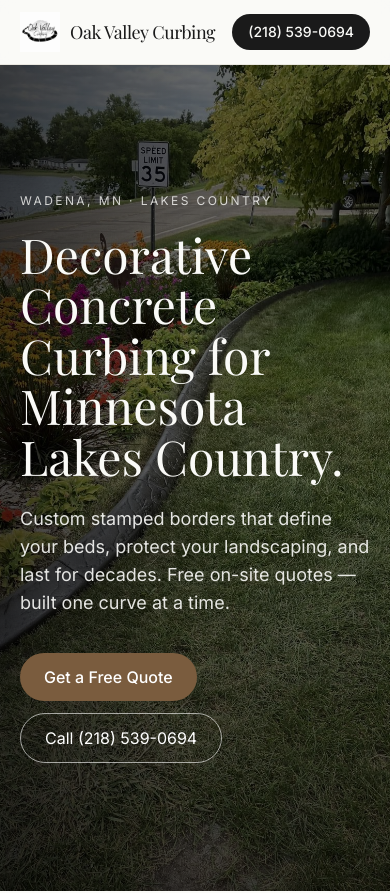
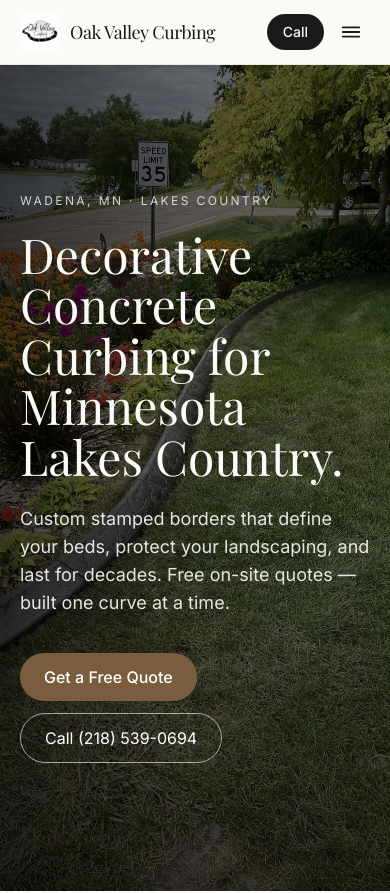
Before and after one commit to jessewunderlich/oak-valley-curbing, a Next.js app: page / in a window 390 px wide. Shown: the top 893 px of the page. Built offline with nearby package versions, Linux system fonts and the light colour scheme; a web font is replaced by a local one.

Commit message:
Add mobile nav menu, FAQ section, sharpen quote response copy, replace gallery FB outlink with internal CTA

```diff
--- a/app/page.tsx
+++ b/app/page.tsx
@@ -1,5 +1,8 @@
+"use client";
+
 import Image from "next/image";
 import Link from "next/link";
+import { useState } from "react";
 
 const PHONE_DISPLAY = "(218) 539-0694";
 const PHONE_TEL = "+12185390694";
@@ -88,31 +91,78 @@ const gallery = [
   },
 ];
 
-export default function Home() {
+function Nav() {
+  const [open, setOpen] = useState(false);
+  const links = [
+    ["#services", "Services"],
+    ["#gallery", "Gallery"],
+    ["#process", "Process"],
+    ["#faq", "FAQ"],
+    ["#area", "Service Area"],
+    ["#quote", "Quote"],
+  ];
   return (
-    <main className="min-h-screen">
-      {/* Nav */}
     <header className="sticky top-0 z-50 backdrop-blur bg-[var(--background)]/85 border-b border-[var(--muted)]/20">
-        <div className="max-w-6xl mx-auto px-5 py-3 flex items-center justify-between">
-          <Link href="#top" className="flex items-center gap-2.5">
+      <div className="max-w-6xl mx-auto px-5 py-3 flex items-center justify-between gap-3">
+        <Link href="#top" className="flex items-center gap-2.5" onClick={() => setOpen(false)}>
           <Image src="/brand/logo-sm.png" alt="Oak Valley Curbing logo" width={40} height={40} className="w-10 h-10" priority />
           <span className="font-display text-lg md:text-xl tracking-tight">Oak Valley Curbing</span>
         </Link>
         <nav className="hidden md:flex gap-7 text-sm">
-            <a href="#services" className="hover:text-[var(--accent)]">Services</a>
-            <a href="#gallery" className="hover:text-[var(--accent)]">Gallery</a>
-            <a href="#process" className="hover:text-[var(--accent)]">Process</a>
-            <a href="#area" className="hover:text-[var(--accent)]">Service Area</a>
-            <a href="#quote" className="hover:text-[var(--accent)]">Quote</a>
+          {links.map(([href, label]) => (
+            <a key={href} href={href} className="hover:text-[var(--accent)]">{label}</a>
+          ))}
         </nav>
+        <div className="flex items-center gap-2">
           <a
             href={`tel:${PHONE_TEL}`}
             className="text-sm font-medium px-4 py-2 rounded-full bg-[var(--foreground)] text-[var(--background)] hover:bg-[var(--accent)] transition-colors"
           >
-            {PHONE_DISPLAY}
+            <span className="hidden sm:inline">{PHONE_DISPLAY}</span>
+            <span className="sm:hidden">Call</span>
           </a>
+          <button
+            type="button"
+            aria-label={open ? "Close menu" : "Open menu"}
+            aria-expanded={open}
+            onClick={() => setOpen(!open)}
+            className="md:hidden p-2 rounded-lg hover:bg-[var(--muted)]/20"
+          >
+            <svg width="22" height="22" viewBox="0 0 24 24" fill="none" stroke="currentColor" strokeWidth="2" strokeLinecap="round" strokeLinejoin="round" aria-hidden="true">
+              {open ? (
+                <><line x1="18" y1="6" x2="6" y2="18" /><line x1="6" y1="6" x2="18" y2="18" /></>
+              ) : (
+                <><line x1="3" y1="7" x2="21" y2="7" /><line x1="3" y1="12" x2="21" y2="12" /><line x1="3" y1="17" x2="21" y2="17" /></>
+              )}
+            </svg>
+          </button>
         </div>
+      </div>
+      {open && (
+        <nav className="md:hidden border-t border-[var(--muted)]/20 bg-[var(--background)]">
+          <ul className="max-w-6xl mx-auto px-5 py-3 flex flex-col">
+            {links.map(([href, label]) => (
+              <li key={href}>
+                <a
+                  href={href}
+                  onClick={() => setOpen(false)}
+                  className="block py-2.5 text-base hover:text-[var(--accent)]"
+                >
+                  {label}
+                </a>
+              </li>
+            ))}
+          </ul>
+        </nav>
+      )}
     </header>
+  );
+}
+
+export default function Home() {
+  return (
+    <main className="min-h-screen">
+      <Nav />
 
       {/* Hero */}
       <section id="top" className="relative overflow-hidden">
@@ -295,7 +345,8 @@ export default function Home() {
             <p className="uppercase tracking-[0.2em] text-xs text-[var(--accent)] mb-3">Free quote</p>
             <h2 className="font-display text-4xl md:text-5xl mb-5">Tell us about your project.</h2>
             <p className="text-[var(--foreground)]/75 leading-relaxed mb-7">
-              Most quotes are done in a quick on-site visit. Send us a few details and a photo of where you're picturing curbing — we'll come measure.
+              Most quotes happen in a quick on-site visit. Send us a few details and Dan will
+              call within one business day to schedule a free measurement — no pressure, no obligation.
             </p>
             <div className="space-y-3 text-sm">
               <p>
```
Lines whose indentation alone changed are shown as unchanged.
